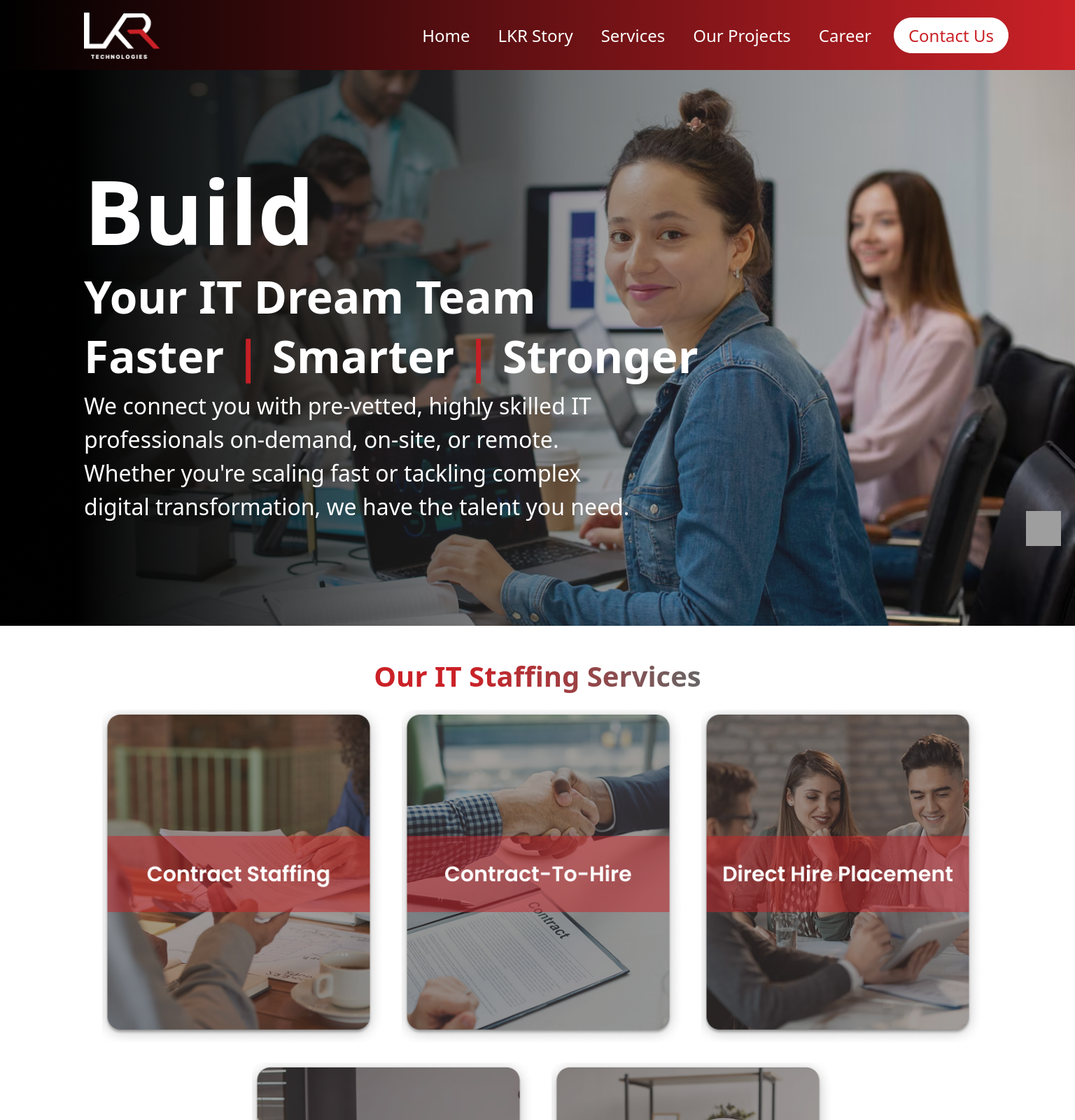
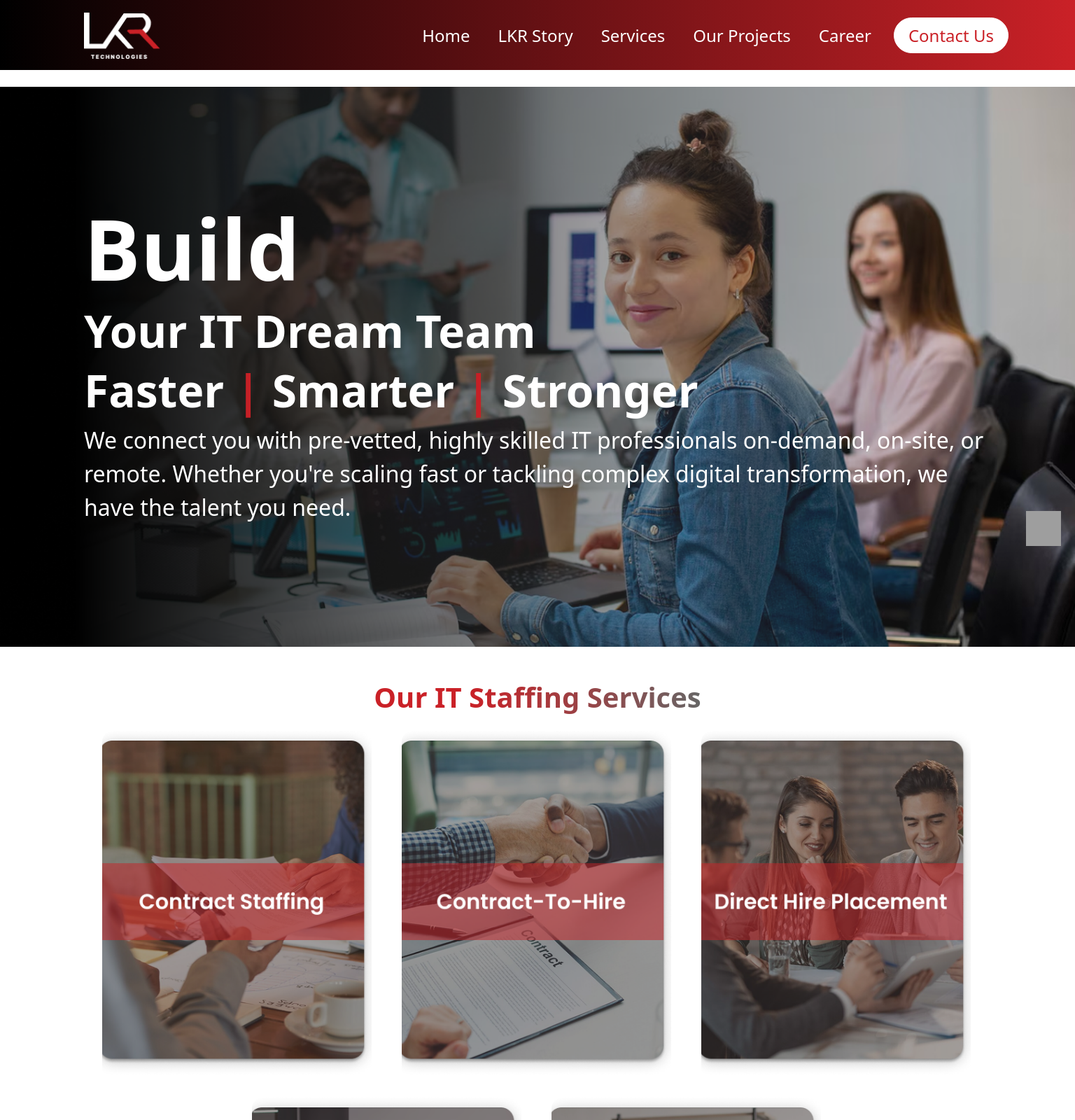
Before and after one commit to Spandana5455/LKR-Technologies, a React (Create React App) app: page /itstaffing in a window 1536 px wide. Shown: the top 1600 px of the page at 70% size. Built offline with nearby package versions, Linux system fonts and the light colour scheme; grey boxes are pictures that could not be loaded.

Commit message:
career update

```diff
--- a/src/ITStaffing.css
+++ b/src/ITStaffing.css
@@ -227,6 +227,66 @@
   border-radius: 20px;
 }
 
+@media (min-width: 1287px) {
+  .itstaffing-section {
+    margin-top: 0;
+  }
+
+  .itstaffing-heading {
+    font-size: 120px; /* Adjusted for larger screens */
+  }
+
+  .whyitdevelopment-whychoose-img {
+    margin-left: 0;
+  }
+
+  .itstaffing-subheading,
+  .itstaffing-subheadingtwo,
+  .itstaffing-subheading-line {
+    font-size: 64px;
+  }
+
+  .itstaffing-body {
+    font-size: 32px;
+    margin-right: 0;
+  }
+
+  .staffingservice-card {
+    max-width: 400px;
+    height: 500px;
+  }
+
+  .staffingservice-img {
+    width: 400px;
+    height: 500px;
+  }
+
+  .staffingoverlay-text {
+    font-size: 24px;
+    padding: 50px;
+  }
+
+  .steps-container {
+    gap: 40px;
+  }
+
+  .step-card {
+    width: 240px;
+    height: 320px;
+  }
+
+  .step-title {
+    font-size: 32px;
+  }
+
+  .role-card {
+    height: 280px;
+  }
+
+  .role-title {
+    font-size: 34px;
+  }
+}
 
 @media (max-width: 1283px) {
   .itstaffing-section {
```
